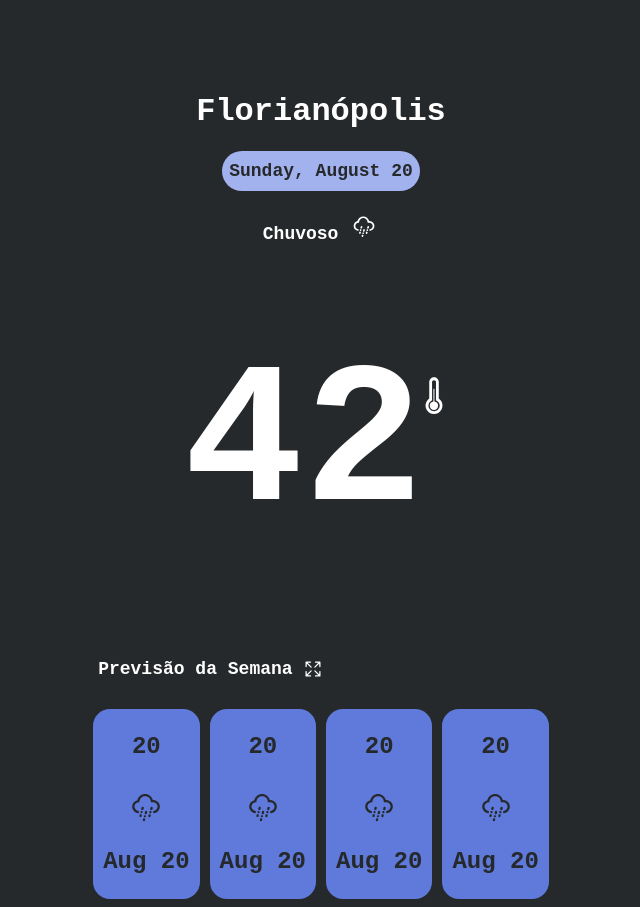
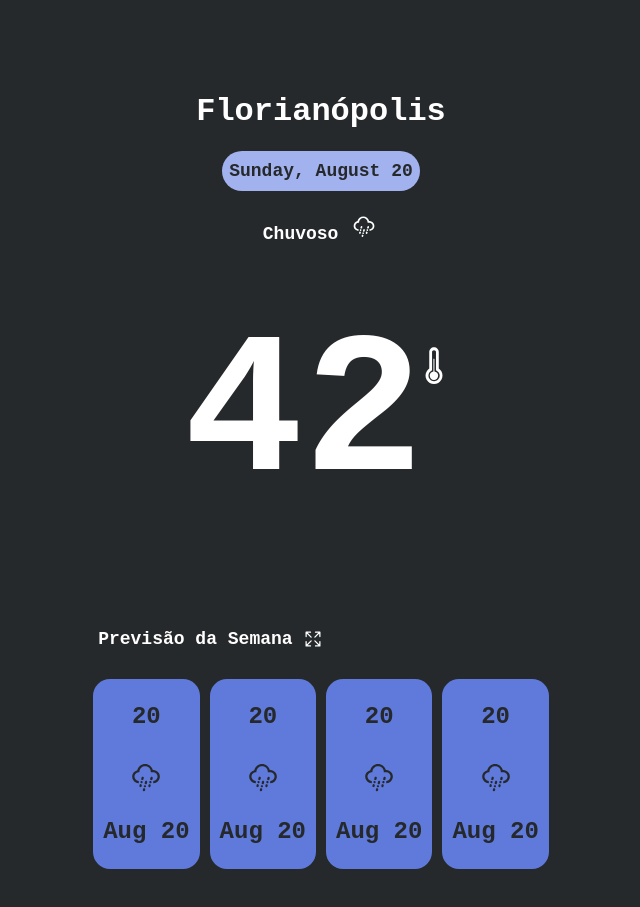
Before and after one commit to GustavoBoscoGit/weather-prediction-portfolio-frontend, a React (Create React App) app: page / in a window 1280 px wide. Shown: the whole page, without its empty margins (319-959 px from the left). After the commit the page ends 877 px from the top, so only its background shows below. Built offline with nearby package versions, Linux system fonts and the light colour scheme; the HTML template or start-up script is replaced by a standard one.

Commit message:
ajuste margin da temperatura principal

```diff
--- a/src/index.css
+++ b/src/index.css
@@ -50,13 +50,13 @@
   font-style: normal;
   font-weight: 550;
   line-height: normal;
-  margin-top: 70px;
+  margin-top: 40px;
 }
 
 .WiThermometer {
   color: #FFF;
   margin-left: -15px;
-  margin-bottom: 220px;
+  margin-bottom: 250px;
   background-color: transparent;
 }
 
```
